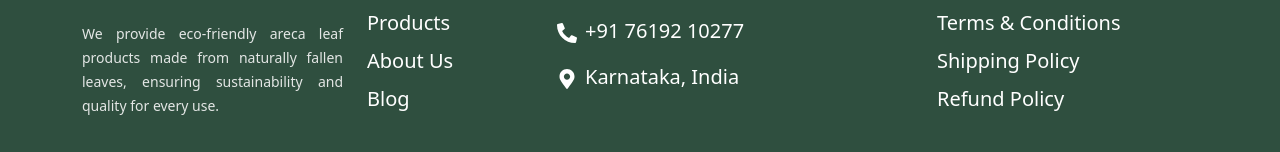
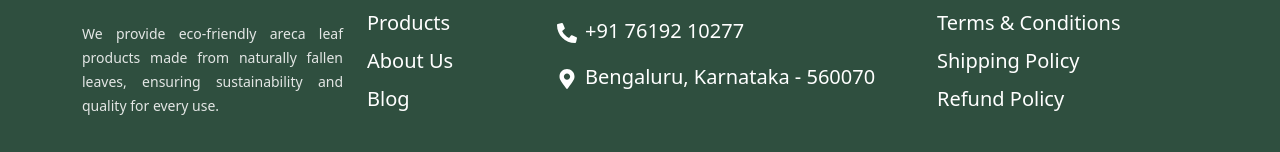
Before and after one commit to Logeshwaran-M/multirising, a React (Vite) app: page /blog in a window 1280 px wide. Shown: the part 1146-1298 px from the top of the page. Built offline with nearby package versions, Linux system fonts and the light colour scheme; no server answers; the database is empty.

Commit message:
Update Footer.jsx

```diff
--- a/src/components/Footer.jsx
+++ b/src/components/Footer.jsx
@@ -76,7 +76,7 @@ const Footer = () => {
 
             <p className="fs-5">
               <FaMapMarkerAlt className="me-2" />
-              Karnataka, India
+           Bengaluru, Karnataka - 560070
             </p>
 
           </Col>
```
